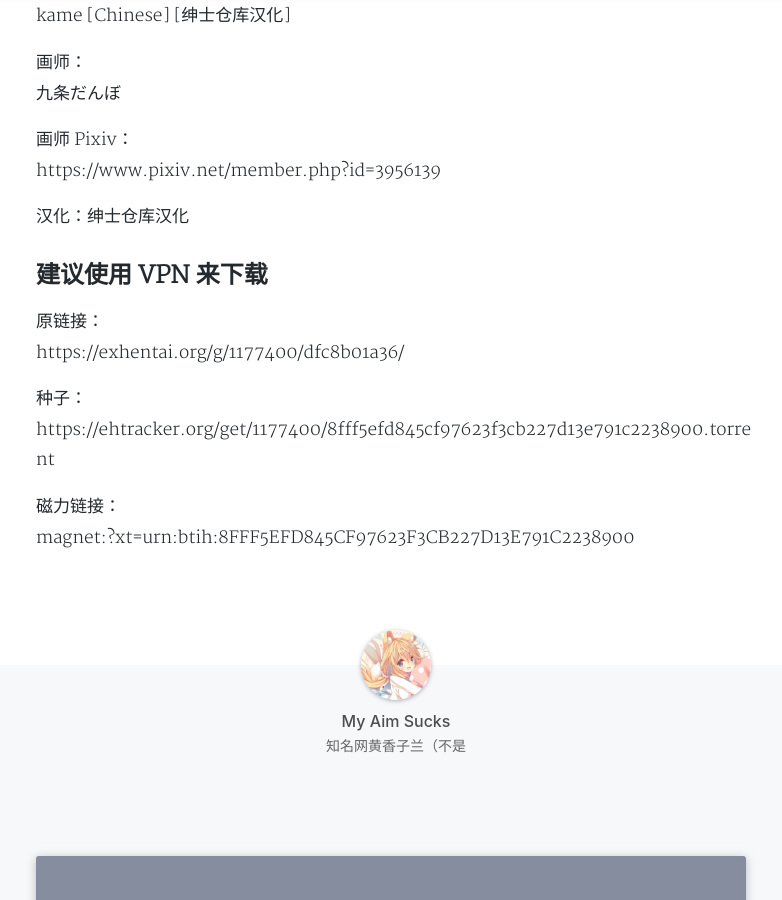
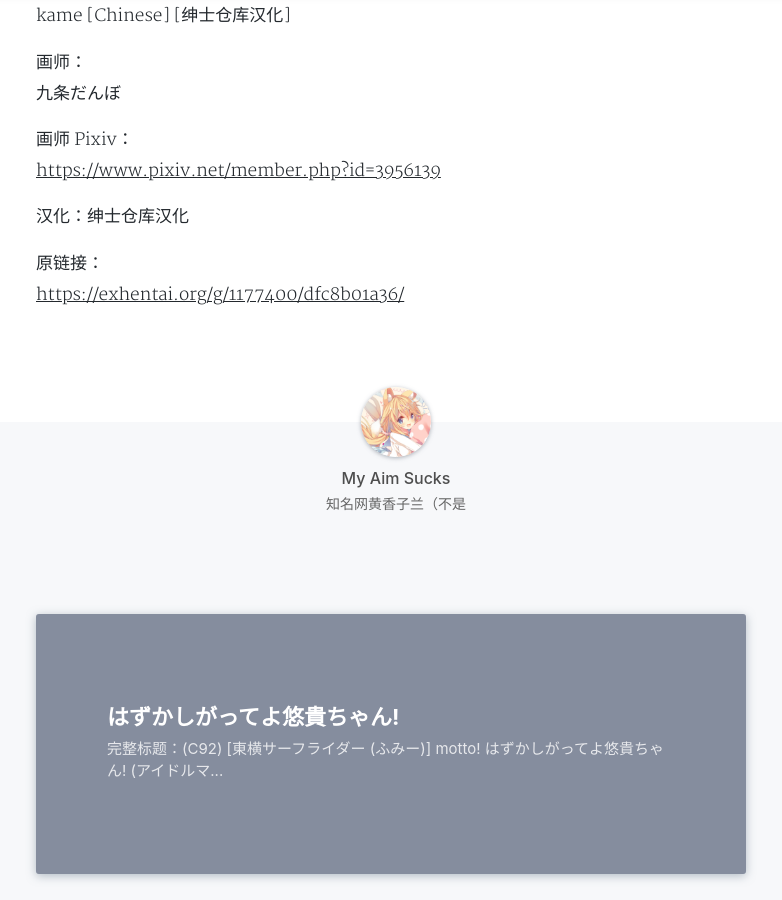
Before and after one commit to qq499431383/SmallYellowBook.github.io, a Jekyll site: the page built from _posts/2018-05-06-男の娘とこいぬの乱れた性活 3日目.md, in a window 1280 px wide and 900 px high, scrolled down 775 px. Shown: the whole window, without its empty margins (244-1026 px from the left). Built offline with Jekyll 4.4.1, drawn with Linux system fonts in a browser that asks for light colours; nearby versions of some CDN libraries; a style sheet for code colours, icons or effects is not loaded.

Commit message:
删除所有下载链接（只保留原链接）

```diff
--- a/_posts/2018-05-06-男の娘とこいぬの乱れた性活 3日目.md
+++ b/_posts/2018-05-06-男の娘とこいぬの乱れた性活 3日目.md
@@ -18,17 +18,9 @@ tags:  原创 兽耳 调教
 九条だんぼ
 
 画师 Pixiv：
-https://www.pixiv.net/member.php?id=3956139
+[https://www.pixiv.net/member.php?id=3956139](https://www.pixiv.net/member.php?id=3956139)
 
 汉化：绅士仓库汉化
 
-## 建议使用 VPN 来下载
-
 原链接：
-https://exhentai.org/g/1177400/dfc8b01a36/
-
-种子：
-https://ehtracker.org/get/1177400/8fff5efd845cf97623f3cb227d13e791c2238900.torrent
-
-磁力链接：
-magnet:?xt=urn:btih:8FFF5EFD845CF97623F3CB227D13E791C2238900
+[https://exhentai.org/g/1177400/dfc8b01a36/](https://exhentai.org/g/1177400/dfc8b01a36/)
```
Also changed, not shown: _posts/2018-05-05-とってもわるい子ゆにこーん.md (+2 -10 lines), _posts/2018-05-05-はずかしがってよ悠貴ちゃん! とらい!.md (+2 -10 lines), _posts/2018-05-05-ボクの理想の異世界生活.md (+2 -10 lines), _posts/2018-05-06-はずかしがってよ悠貴ちゃん!.md (+2 -9 lines), 5 other files.
